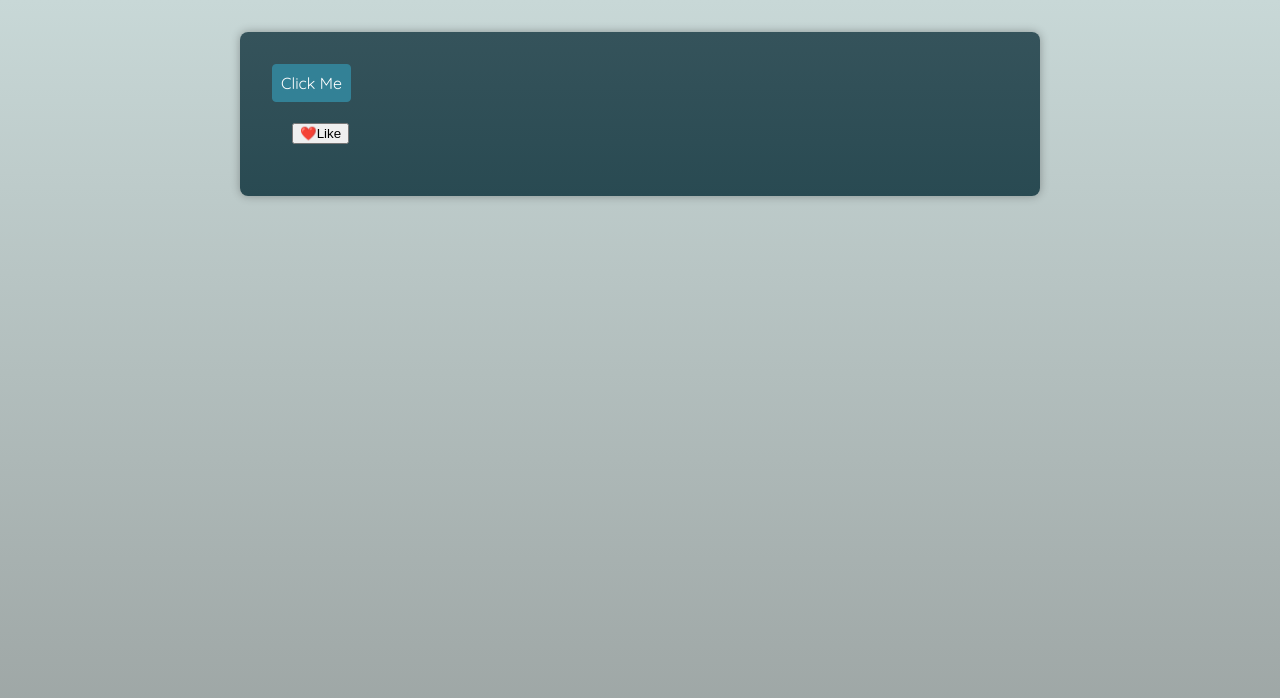
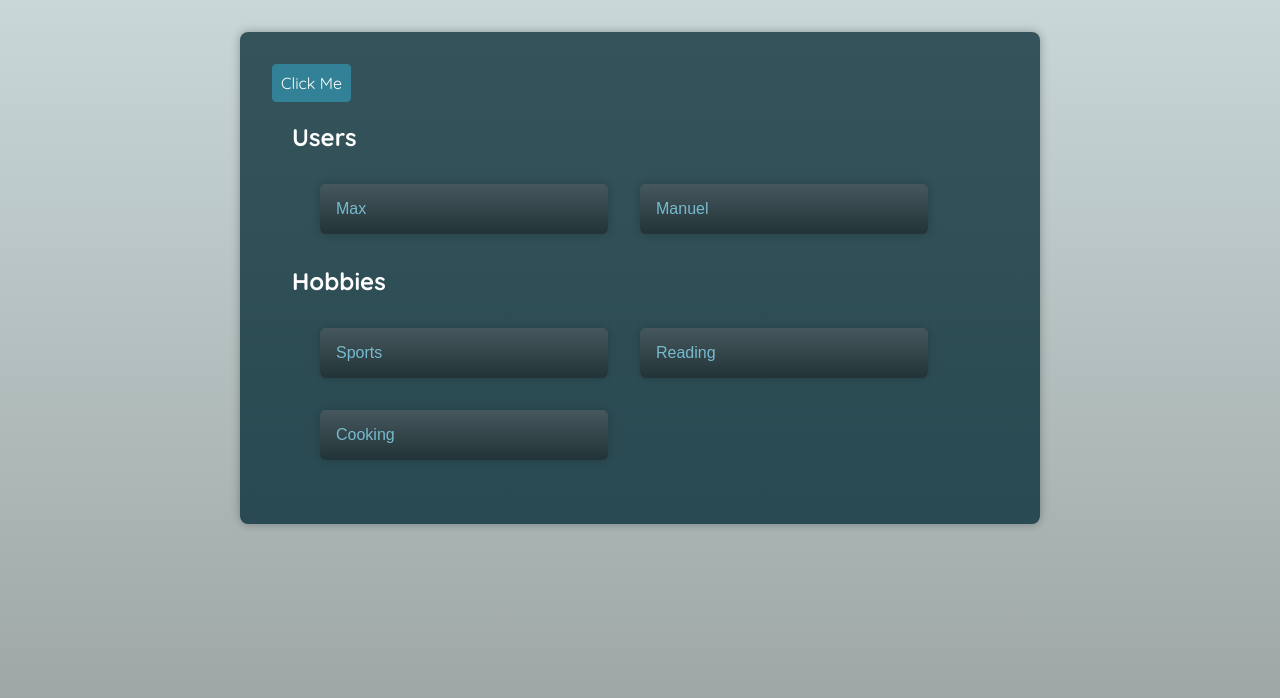
Before and after one commit to marcin-5/react-ts-exercises-2, a React (Vite) app: page / in a window 1280 px wide. Shown: the top 698 px of the page. Built offline with nearby package versions, Linux system fonts and the light colour scheme; a web font is replaced by a local one.

Commit message:
add generic list component

```diff
--- a/src/App.tsx
+++ b/src/App.tsx
@@ -1,6 +1,6 @@
 import Button from './components/Button';
 import Container from './components/Container.tsx';
-import { Demo } from './components/IconButton.tsx';
+import { Demo } from './components/List.tsx';
 
 function App() {
   return (
--- /dev/null
+++ b/src/components/List.tsx
@@ -0,0 +1,37 @@
+// Example: A Generic List Component
+// This reusable component can be used to render a list of items of any type. The type of the items is passed via a generic type parameter.
+
+import { type ReactNode } from 'react';
+
+type ListProps<T> = {
+  items: T[];
+  renderItem: (item: T) => ReactNode;
+};
+
+export function List<T>({ items, renderItem }: ListProps<T>) {
+  return <ul>{items.map(renderItem)}</ul>;
+}
+
+// Example Usage:
+
+export function Demo() {
+  const users = [
+    { id: 'u1', name: 'Max' },
+    { id: 'u2', name: 'Manuel' },
+  ];
+
+  const hobbies = ['Sports', 'Reading', 'Cooking'];
+
+  return (
+    <main>
+      <section>
+        <h2>Users</h2>
+        <List items={users} renderItem={(user) => <li key={user.id}>{user.name}</li>} />
+      </section>
+      <section>
+        <h2>Hobbies</h2>
+        <List items={hobbies} renderItem={(hobby) => <li key={hobby}>{hobby}</li>} />
+      </section>
+    </main>
+  );
+}
```
